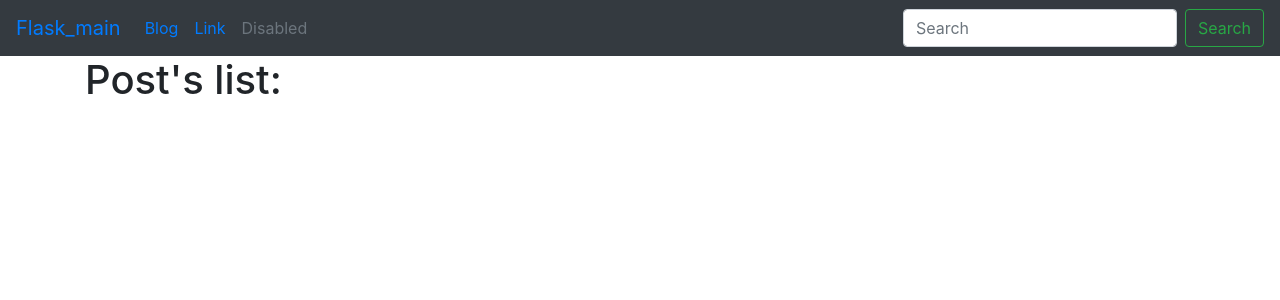
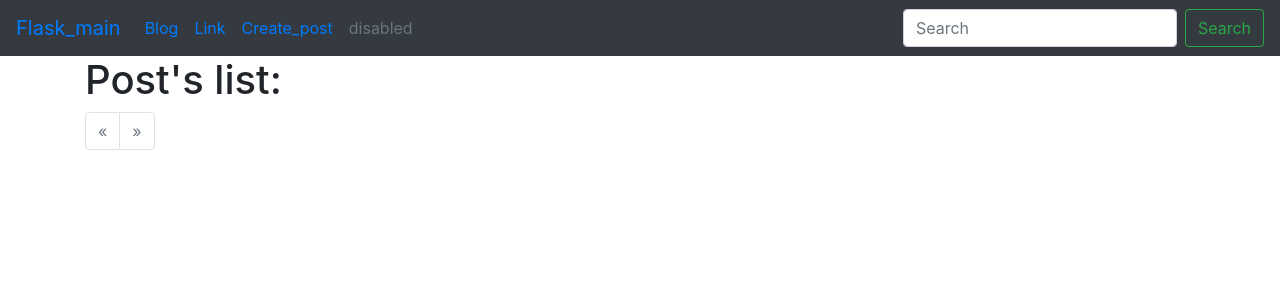
Before and after one commit to Shkirmantsev/Blog_Project, a Python web app: template flask_blog/app/templates/index.html in a window 1280 px wide. Shown: the top 300 px of the page. Run offline with Jinja, Linux system fonts and the light colour scheme; the template is opened without the code that fills it, so the values that code supplies are empty; some libraries are stand-ins or nearby versions.

Commit message:
part 9 added pagination

```diff
--- a/flask_blog/app/posts/templates/posts/index.html
+++ b/flask_blog/app/posts/templates/posts/index.html
@@ -9,10 +9,53 @@
 {% endblock %}
 
 {% block content %}
-    {% for post in listofposts: %}
+    {% for post in pagesblock.items: %}
         <p>
             <a href="{{url_for('blogbprint.post_detail', slug=post.slug)}}">{{post.title}}</a>
         </p>
     {%endfor%}
 
+    <nav aria-label="Page navigation example">
+  <ul class="pagination">
+    <li
+            {%if not pagesblock.has_prev%}
+                class="page-item disabled"
+            {%else%}
+                class="page-item"
+            {% endif%}
+
+        >
+      <a class="page-link" href="./?page={{pagesblock.prev_num}}" aria-label="Previous">
+        <span aria-hidden="true">&laquo;</span>
+      </a>
+    </li>
+
+    {%for page in pagesblock.iter_pages() %}
+      <li
+              {%if page==pagesblock.page%}
+                class="page-item active"
+              {%else%}
+                class="page-item"
+              {%endif%}
+
+      >
+          <a class="page-link" href="./?page={{page}}">{{page}}</a>
+      </li>
+    {% endfor %}
+
+    <li
+        {%if not pagesblock.has_next%}
+                class="page-item disabled"
+            {%else%}
+                class="page-item"
+            {% endif%}
+        >
+      <a class="page-link" href="./?page={{pagesblock.next_num}}" aria-label="Next">
+        <span aria-hidden="true">&raquo;</span>
+      </a>
+    </li>
+
+  </ul>
+</nav>
+
 {% endblock %}
--- a/flask_blog/app/templates/base.html
+++ b/flask_blog/app/templates/base.html
@@ -23,9 +23,12 @@
           </li>
           <li class="nav-item">
             <a class="nav-link" href="#">Link</a>
+          </li><li class="nav-item">
+          </li>
+            <a class="nav-link" href="{{url_for('blogbprint.create_post')}}">Create_post</a>
           </li>
           <li class="nav-item">
-            <a class="nav-link disabled" href="#" tabindex="-1" aria-disabled="true">Disabled</a>
+            <a class="nav-link disabled" href="#" tabindex="-1" aria-disabled="true">disabled</a>
           </li>
         </ul>
 
```
Also changed, not shown: flask_blog/app/posts/blueprint_postapp.py (+11 -1 lines), 1 other file.
